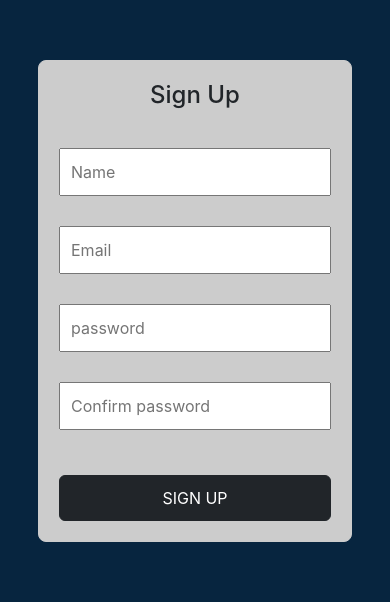
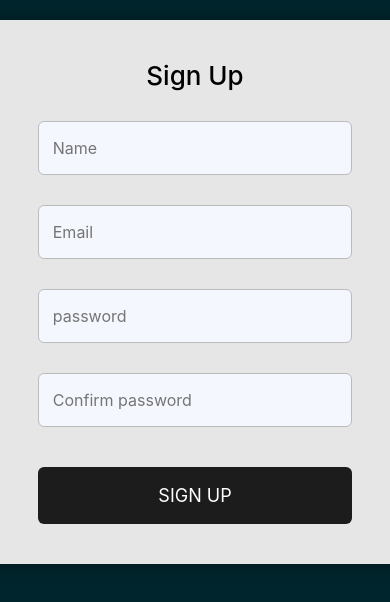
Before and after one commit to Siddharth2k14/Job-Listing-Portal, a React (Vite) app in the folder frontend/: page /Applicant in a window 390 px wide. Shown: the top 602 px of the page. Built offline with nearby package versions, Linux system fonts and the light colour scheme.

Commit message:
Add files via upload

```diff
--- a/frontend/src/components/Login.css
+++ b/frontend/src/components/Login.css
@@ -1,127 +1,159 @@
-body{
+/* ===== BACKGROUND WITH BLUE GRADIENT ===== */
+body {
     position: fixed;
     inset: 0;
     display: grid;
     place-items: center;
-    background-color:rgb(7, 37, 63);
+    background-color: rgb(0, 37, 44);
+    background-size: 300% 300%;
+    animation: gradientMove 10s ease infinite;
+    margin: 0;
 }
-.login-box{
-    width: 500px;
-    height: 500px;
-    margin: 80px auto;
-    padding: 30px;
+@keyframes gradientMove {
+    0% { background-position: 0% 50%; }
+    50% { background-position: 100% 50%; }
+    100% { background-position: 0% 50%; }
+}
+/* ===== LOGIN BOX (LIGHT GREY) ===== */
+.login-box {
+    width: 450px;
+    padding: 40px;
     display: flex;
     flex-direction: column;
-    gap: 10px;
-    border: 1px solid #ccc;
-    border-radius: 8px;
-    place-items: center;
-    background-color: #ccc;
-
+    gap: 20px;
+    background: #e6e6e6; /* LIGHT GREY */
+    border-radius: 12px;
+    box-shadow: 0 0 20px rgba(0, 0, 0, 0.35);
+    align-items: center;
+    opacity: 0;
+    transform: translateY(-50px);
+    animation: dropFade 0.9s ease forwards;
 }
-.login-box input, .login-box button {
-    place-items: center;
-    margin-top: 30px;
-    padding: 5px;
+h2 {
+    color: #000;
+    margin: 0;
+    font-size: 30px;
 }
+/* ===== INPUTS ===== */
+.login-box input {
+    width: 85%;
+    margin-top: 10px;
+    padding: 14px;
+    border: 1px solid #bbb;
+    border-radius: 6px;
+    font-size: 16px;
+    background: #f5f7ff;
+    outline: none;
+}
+/* ===== BUTTON ===== */
 .login-box button {
-    width: 200px;
-    margin-top: 90px;
-    padding: 2px;
+    width: 85%;
+    padding: 15px;
+    margin-top: 20px;
+    background: #1c1c1c;
+    color: white;
+    border: none;
+    border-radius: 6px;
     cursor: pointer;
+    font-size: 18px;
+    transition: 0.25s ease;
 }
-h2{
-    margin-top: 20px;
+.login-box button:hover {
+    background: #000;
+    transform: translateY(-2px);
 }
-.signUp-box{
-    width: 600px;
-    height: 600px;
-    margin: 80px auto;
-    padding: 30px;
-    display: flex;
-    flex-direction: column;
-    gap: 10px;
-    border: 1px solid #ccc;
-    border-radius: 8px;
-    place-items: center;
-    background-color: #ccc;
+/* ===== DROP FADE ANIMATION ===== */
+@keyframes dropFade {
+    to {
+        opacity: 1;
+        transform: translateY(0px);
     }
-.signUp-box input, .signUp-box button {
-    place-items: center;
-    margin-top: 30px;
-    padding: 5px;
 }
-.signUp-box button {
-    width: 200px;
-    margin-top: 90px;
-    padding: 2px;
-    cursor: pointer;
-}
-/* --- MOBILE VIEW (phones) --- */
+/* ===== MOBILE VIEW (phones) ===== */
 @media (max-width: 600px) {
-
     body {
         padding: 20px;
         display: flex;
         justify-content: center;
         align-items: flex-start;
     }
-
-  .login-box,
-  .signUp-box {
+    .login-box {
         width: 100%;
         max-width: 360px;
-    height: auto;              /* remove fixed height */
-    padding: 20px;
-    margin: 40px 0;
+        padding: 25px;
         gap: 15px;
     }
-
     h2 {
-    margin-top: 0;
-    font-size: 24px;
-    text-align: center;
+        font-size: 26px;
     }
-
-  .login-box input,
-  .signUp-box input {
+    .login-box input {
         width: 100%;
-    margin-top: 15px;
-    padding: 10px;
+        padding: 12px;
         font-size: 16px;
     }
-
-  .login-box button,
-  .signUp-box button {
-    width: 100%;               /* Full width button for mobile */
-    margin-top: 30px;
-    padding: 10px;
+    .login-box button {
+        width: 100%;
+        padding: 12px;
         font-size: 16px;
     }
 }
-
-
-/* --- EXTRA SMALL DEVICES (very small phones < 360px) --- */
+/* ===== VERY SMALL DEVICES (<360px) ===== */
 @media (max-width: 360px) {
-  .login-box,
-  .signUp-box {
+    .login-box {
         max-width: 300px;
-    padding: 15px;
+        padding: 20px;
     }
-
     h2 {
-    font-size: 20px;
+        font-size: 22px;
     }
-
-  .login-box input,
-  .signUp-box input {
+    .login-box input {
         font-size: 14px;
-    padding: 8px;
+        padding: 10px;
     }
-
-  .login-box button,
-  .signUp-box button {
+    .login-box button {
         font-size: 14px;
-    padding: 8px;
+        padding: 10px;
     }
 }
+.signUp-box{
+   width: 450px;
+    padding: 40px;
+    display: flex;
+    flex-direction: column;
+    gap: 20px;
+    background: #e6e6e6; /* LIGHT GREY */
+    border-radius: 12px;
+    box-shadow: 0 0 20px rgba(0, 0, 0, 0.35);
+    align-items: center;
+    opacity: 0;
+    transform: translateY(-50px);
+    animation: dropFade 0.9s ease forwards;
+}
+.signUp-box input {
+    width: 85%;
+    margin-top: 10px;
+    padding: 14px;
+    border: 1px solid #bbb;
+    border-radius: 6px;
+    font-size: 16px;
+    background: #f5f7ff;
+    outline: none;
+}
+/* ===== BUTTON ===== */
+.signUp-box button {
+    width: 85%;
+    padding: 15px;
+    margin-top: 20px;
+    background: #1c1c1c;
+    color: white;
+    border: none;
+    border-radius: 6px;
+    cursor: pointer;
+    font-size: 18px;
+    transition: 0.25s ease;
+    text-align: center;
+}
+.signUp-box button:hover {
+    background: #000;
+    transform: translateY(-2px);
+}
--- /dev/null
+++ b/frontend/src/components/Login.js
@@ -0,0 +1,14 @@
+import React from 'react'
+import "./Login.css";
+export default function Login() {
+  return (
+    <div className="login-page">
+      <div className="login-box animate-drop">
+        <h2>Login</h2>
+        <input type="email" placeholder="Email" />
+        <input type="password" placeholder="Password" />
+        <button type="button" className="login-btn">LOG IN</button>
+      </div>
+    </div>
+  )
+}
```
Lines whose indentation alone changed are shown as unchanged.
